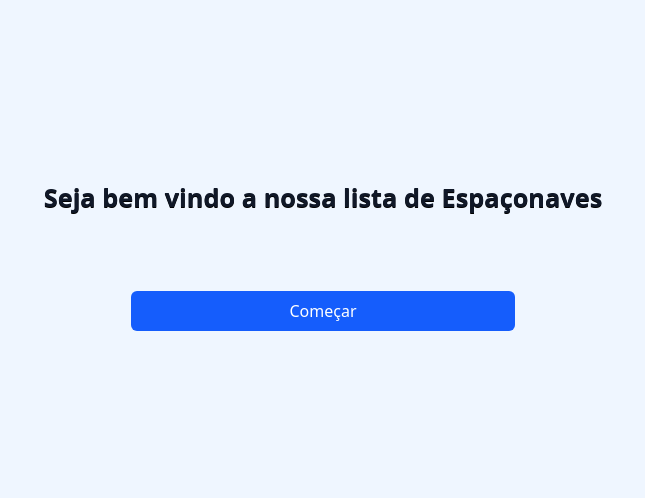
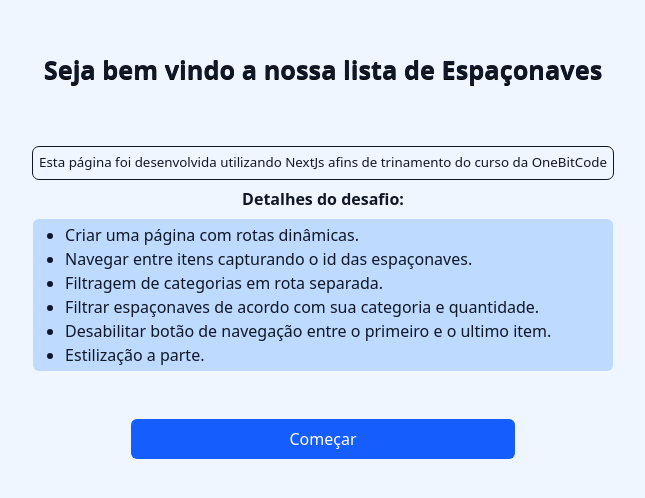
Before and after one commit to coddex-developer/spaceship, a Next.js app: page / in a window 1280 px wide. Shown: the part 150-648 px from the top of the page, without its empty margins (317-962 px from the left). Built offline with nearby package versions, Linux system fonts and the light colour scheme.

Commit message:
add descriptions

```diff
--- a/src/app/layout.tsx
+++ b/src/app/layout.tsx
@@ -24,7 +24,7 @@ export default function RootLayout({
   return (
     <html lang="pt-BR">
       <body
-        className={`${geistSans.variable} ${geistMono.variable} antialiased bg-blue-50 dark:bg-gray-950 text-gray-900 dark:text-gray-50`}
+        className={`${geistSans.variable} ${geistMono.variable} antialiased px-10 bg-blue-50 dark:bg-gray-950 text-gray-900 dark:text-gray-50`}
       >
         {children}
       </body>
--- a/src/app/page.tsx
+++ b/src/app/page.tsx
@@ -2,11 +2,23 @@ import Link from "next/link";
 export default function Home() {
 
   return (
-   <>
-      <div className="w-full text-center gap-16 flex h-dvh justify-center items-center flex-col py-3 px-5 lg:w-[600px] lg:mx-auto">
+    <>
+      <div className="w-full text-center gap-12 flex h-dvh justify-center items-center flex-col lg:w-[600px] lg:mx-auto">
         <h1 className="font-bold text-[19pt] text-shadow-black text-shadow-2xs py-2.5">Seja bem vindo a nossa lista de Espaçonaves</h1>
+        <div>
+          <p className="text-[10pt] outline rounded-md p-0.5 lg:p-1.5">Esta página foi desenvolvida utilizando NextJs afins de trinamento do curso da OneBitCode</p>
+          <h2 className="font-semibold text-base py-2">Detalhes do desafio:</h2>
+          <ul className="text-left bg-blue-200 rounded-md px-8 list-disc py-1">
+            <li>Criar uma página com rotas dinâmicas.</li>
+            <li>Navegar entre itens capturando o id das espaçonaves.</li>
+            <li>Filtragem de categorias em rota separada.</li>
+            <li>Filtrar espaçonaves de acordo com sua categoria e quantidade.</li>
+            <li>Desabilitar botão de navegação entre o primeiro e o ultimo item.</li>
+            <li>Estilização a parte.</li>
+          </ul>
+        </div>
         <Link href="/models" className="w-sm bg-blue-600 p-2 rounded-md text-white pointer hover:bg-blue-500 hover:shadow-2xl hover:shadow-blue-500 hover:scale-105 transition-all">Começar</Link>
       </div>
-   </>
+    </>
   );
 }
```
